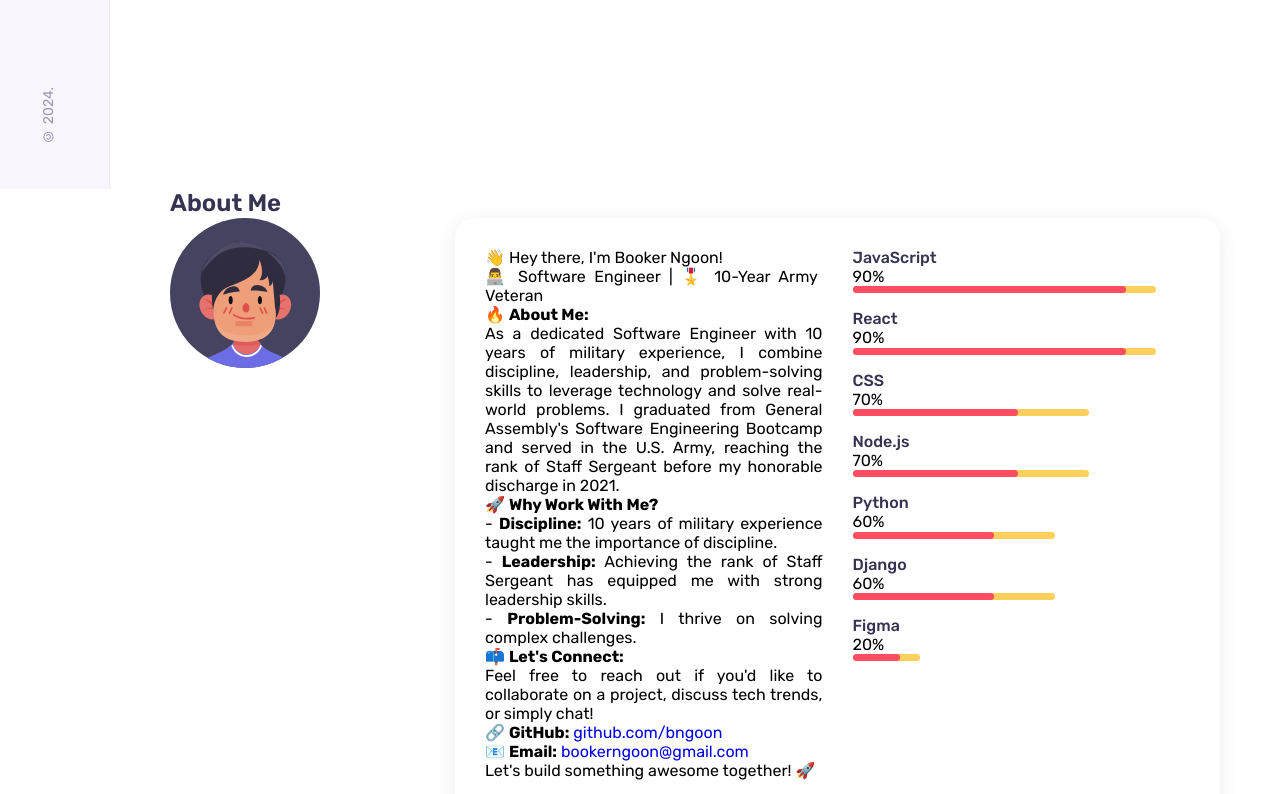
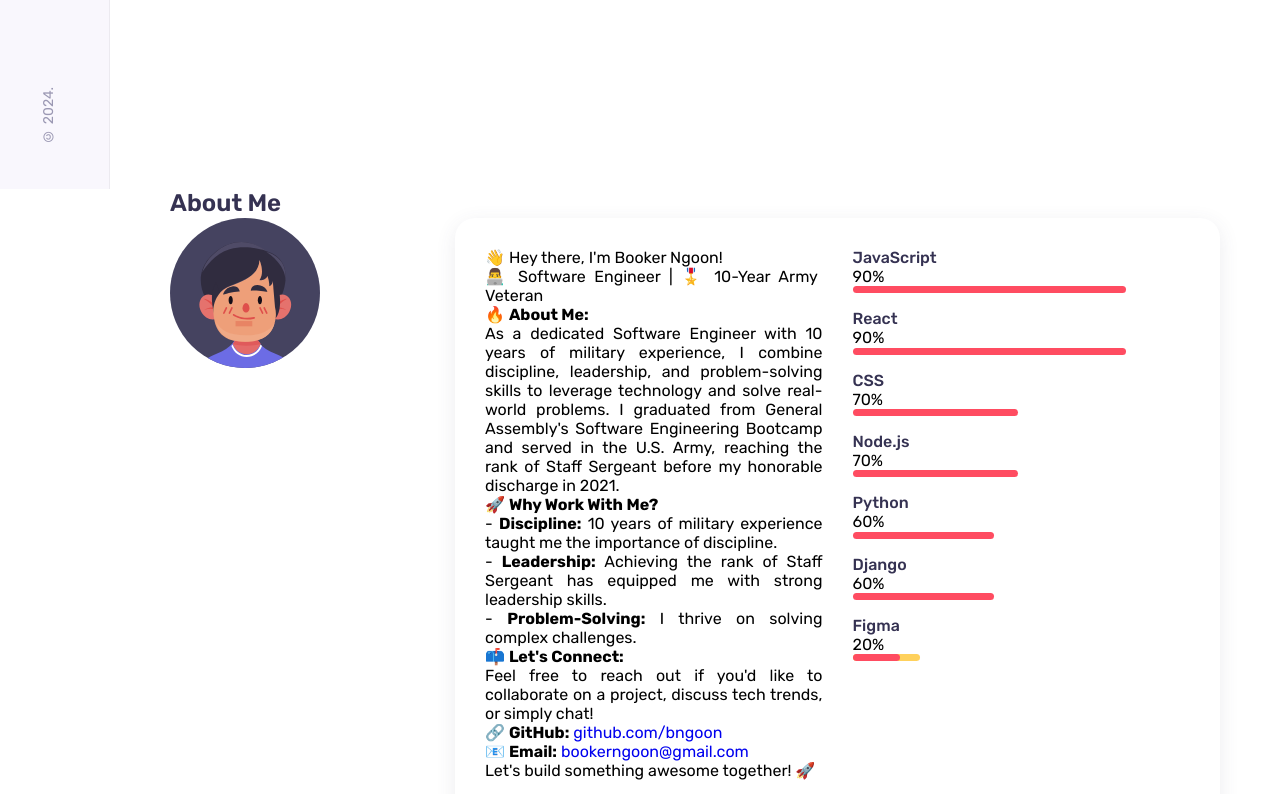
Before and after one commit to bngoon/react-portfollio, a React (Create React App) app: page / in a window 1280 px wide. Shown: the part 611-1405 px from the top of the page. Built offline with nearby package versions, Linux system fonts and the light colour scheme.

Commit message:
update about me

```diff
--- a/src/components/about/about.css
+++ b/src/components/about/about.css
@@ -163,7 +163,7 @@
 }
 
 .skills__bar {
-  background-color: #f1f1f1;
+  /* background-color: #f1f1f1; */
 }
 
 .skills__percentage {
@@ -177,32 +177,26 @@
 
 .javascript {
   width: 90%;
-  background-color: rgb(255, 209, 92);
 }
 
 .react {
   width: 90%;
-  background-color: rgb(255, 209, 92);
 }
 
 .css {
   width: 70%;
-  background-color: rgb(255, 209, 92);
 }
 
 .nodejs {
   width: 70%;
-  background-color: rgb(255, 209, 92);
 }
 
 .python {
   width: 60%;
-  background-color: rgb(255, 209, 92);
 }
 
 .django {
   width: 60%;
-  background-color: rgb(255, 209, 92);
 }
 
 .figma {
```
